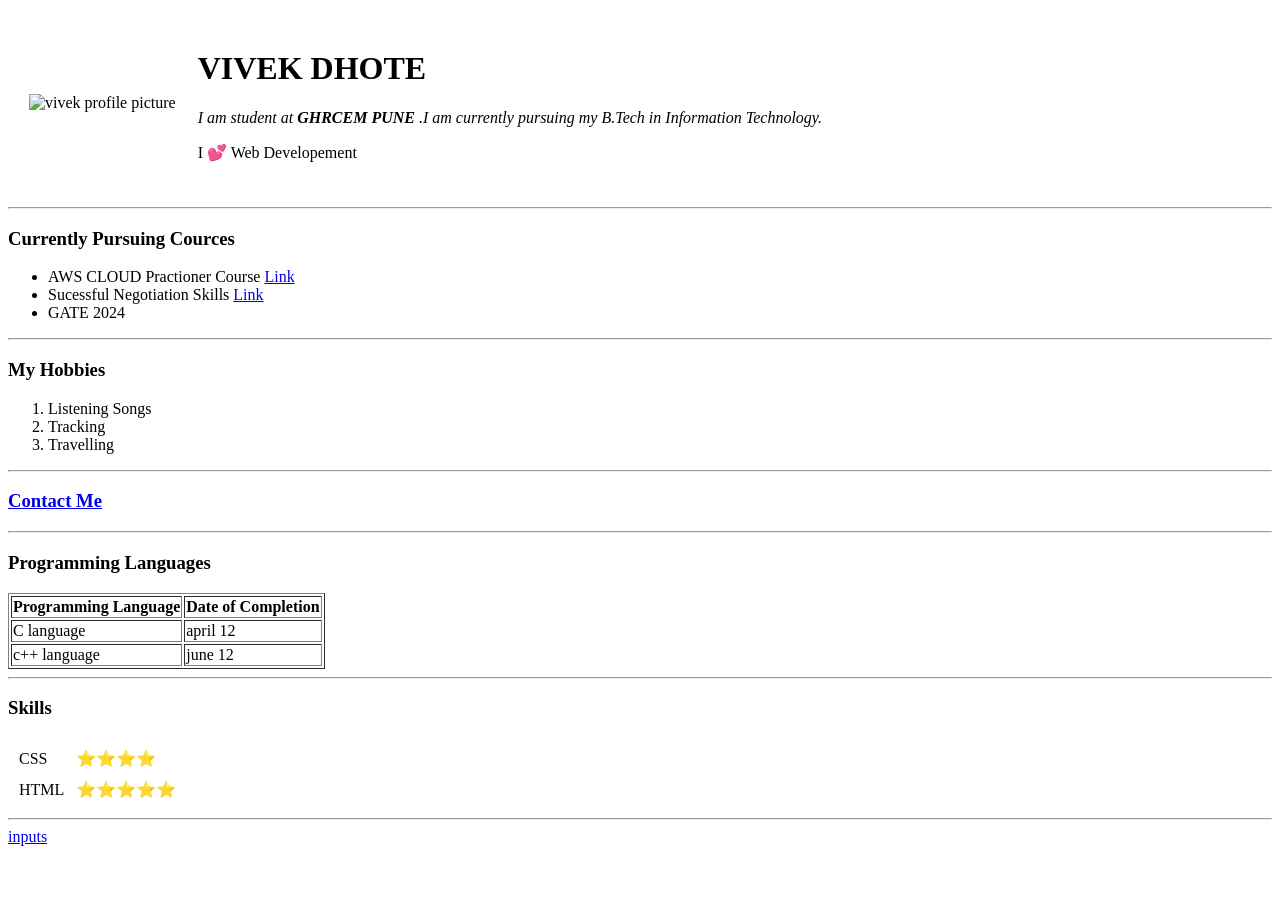
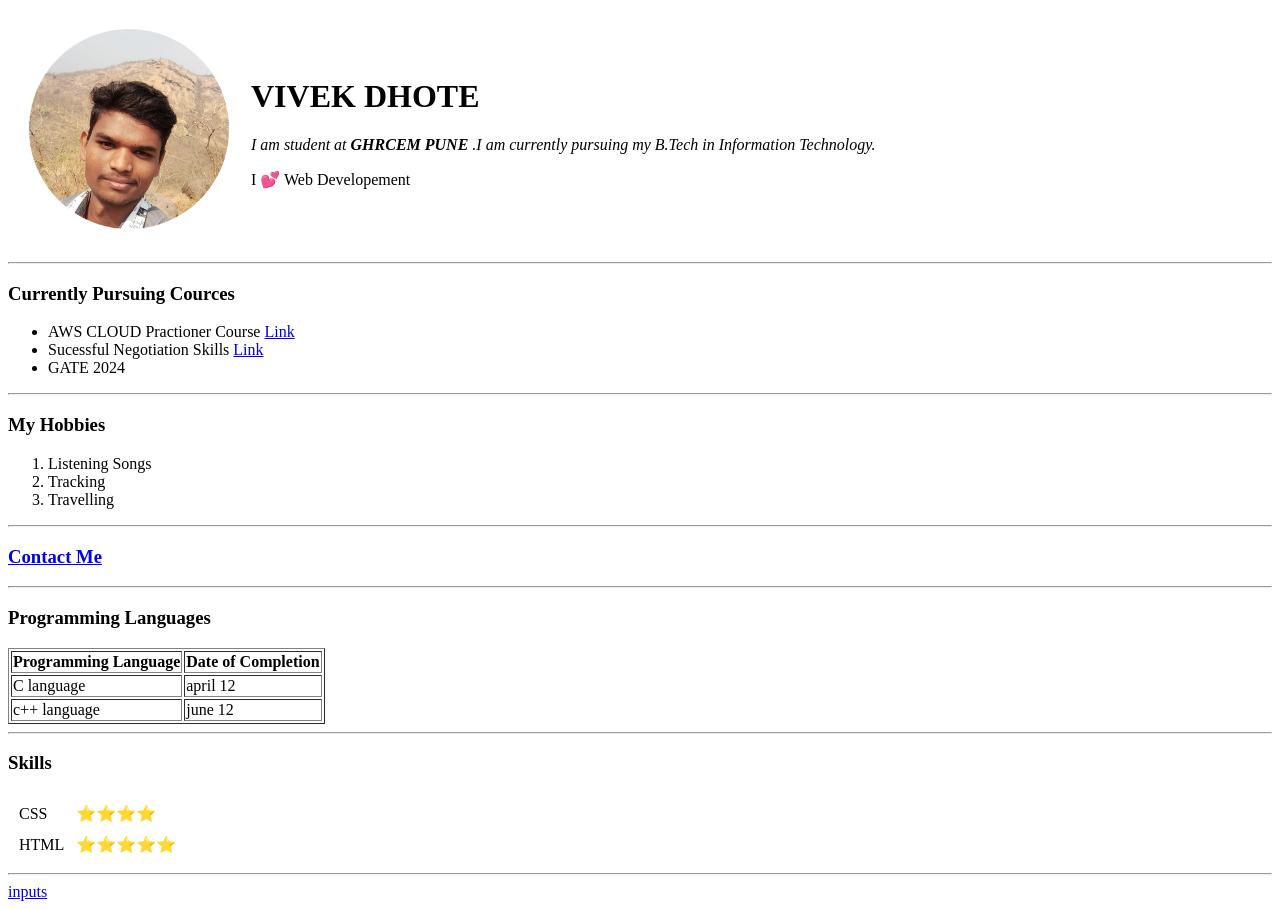
Before and after one commit to dhotevivek/cv, a plain HTML site: page index.html in a window 1280 px wide. Before the commit the page ends 854 px from the top, so only its background shows below. Drawn offline with Linux system fonts and the light colour scheme; files whose address does not match are found by name.

Commit message:
Update index.html

```diff
--- a/index.html
+++ b/index.html
@@ -8,7 +8,7 @@
 <body>
     <table cellspacing="20" >
         <tr>
-            <td><img src="images\vivek21.jpg" alt="vivek profile picture" width="200px" height="200px"></td>
+            <td><img src="C:\Users\dhote\OneDrive\Desktop\vs code\.vscode\c language course\.vscode\web development\images\vivek21.jpg" alt="vivek profile picture" width="200px" height="200px"></td>
             <td> <h1>VIVEK DHOTE</h1>
                 <p><em>I am student at <strong>GHRCEM PUNE </strong>.I am currently pursuing my B.Tech in Information Technology.</em> </p>
                 <p>I 💕 Web Developement</p></td>
```
